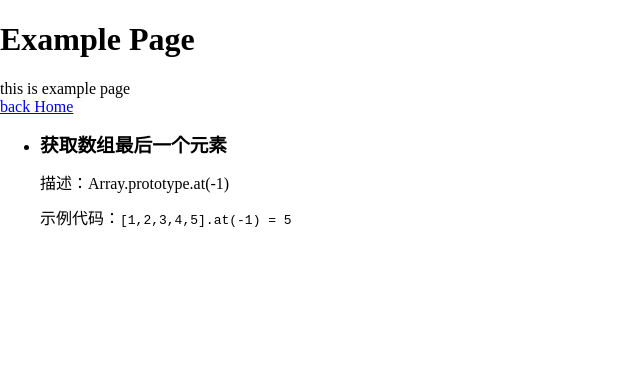
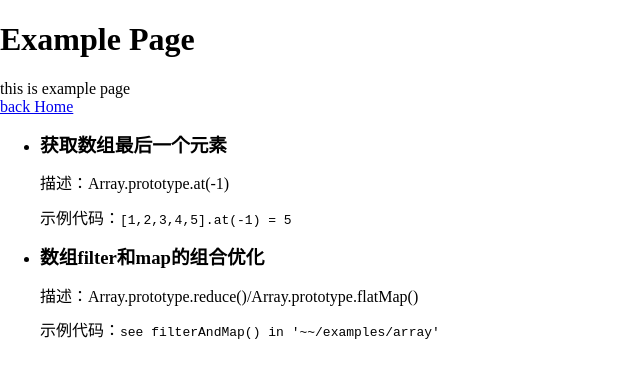
Before and after one commit to maoirving/nuxt3-demo, a Nuxt app: page /example in a window 1280 px wide. Shown: the top 378 px of the page, without its empty margins (0-640 px from the left). Built offline with nearby package versions, Linux system fonts and the light colour scheme.

Commit message:
feat: good job

```diff
--- /dev/null
+++ b/examples/array/data.ts
@@ -0,0 +1,24 @@
+export const numArr = [1, 2, 3, 4, 5]
+
+export const objArr = [
+  {
+    name: 'mao',
+    age: 18,
+    visible: true,
+  },
+  {
+    name: 'zhang',
+    age: 20,
+    visible: true,
+  },
+  {
+    name: 'lin',
+    age: 21,
+    visible: false,
+  },
+  {
+    name: 'xu',
+    age: 23,
+    visible: true,
+  },
+]
--- /dev/null
+++ b/examples/array/index.ts
@@ -0,0 +1,23 @@
+/* eslint-disable no-console */
+import { objArr } from './data'
+
+export const getLastInArray = () => {
+  console.log(objArr.at(-1))
+}
+
+// when you want to use filter and map at the same time
+export const filterAndMap = () => {
+  // Method 1. use Array.reduce()
+  const newArr = objArr.reduce((prev, next) => {
+    if (next.visible) {
+      prev.push(next.name)
+    }
+    return prev
+  }, [] as string[])
+
+  // Method 2. use Array.flatMap()
+  const newArr2 = objArr.flatMap(obj => (obj.visible ? [obj.name] : []))
+
+  console.log(newArr)
+  console.log(newArr2)
+}
--- a/lib/utilities/datetime.ts
+++ b/lib/utilities/datetime.ts
@@ -28,7 +28,7 @@ export const parseISO8601Duration = (
     : ''
 }
 
-export const getCurrentTime = () => {
+export const getCurrentTimeString = () => {
   const now = new Date()
   const h = now.getHours()
   const m = now.getMinutes()
--- a/pages/example/index.vue
+++ b/pages/example/index.vue
@@ -1,14 +1,25 @@
 <script setup lang="ts">
+import { filterAndMap, getLastInArray } from '~~/examples/array'
+import { numArr } from '~~/examples/array/data'
+import { getCurrentTimeString } from '~~/lib/utilities/datetime'
+
 const title = ref('Example Page')
-
-const numArr = [1, 2, 3, 4, 5]
 const examples = ref([
   {
     title: '获取数组最后一个元素',
     description: 'Array.prototype.at(-1)',
     code: `[${numArr}].at(-1) = ${numArr.at(-1)}`,
   },
+  {
+    title: '数组filter和map的组合优化',
+    description: 'Array.prototype.reduce()/Array.prototype.flatMap()',
+    code: `see filterAndMap() in '~~/examples/array'`,
+  },
 ])
+getLastInArray()
+filterAndMap()
+console.log(getCurrentTimeString())
+console.log(new Date().toTimeString())
 </script>
 
 <template>
```
